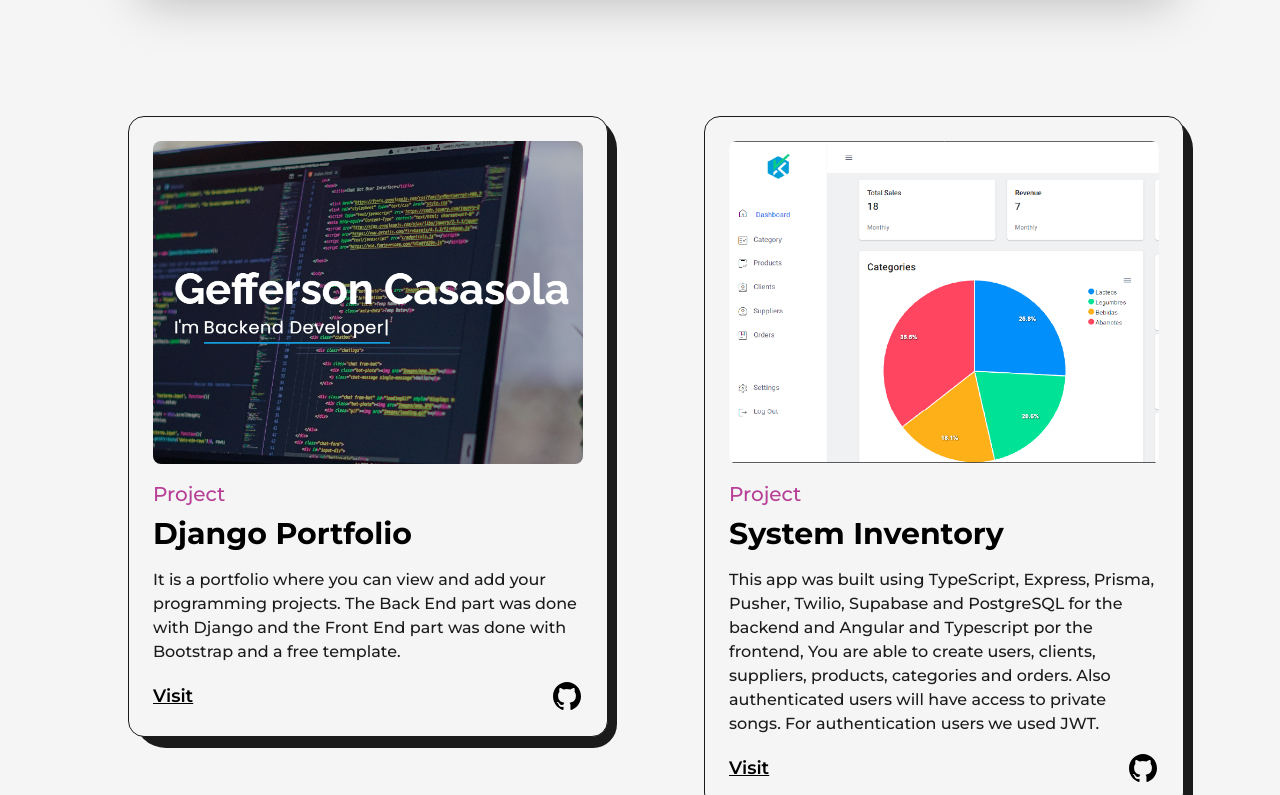
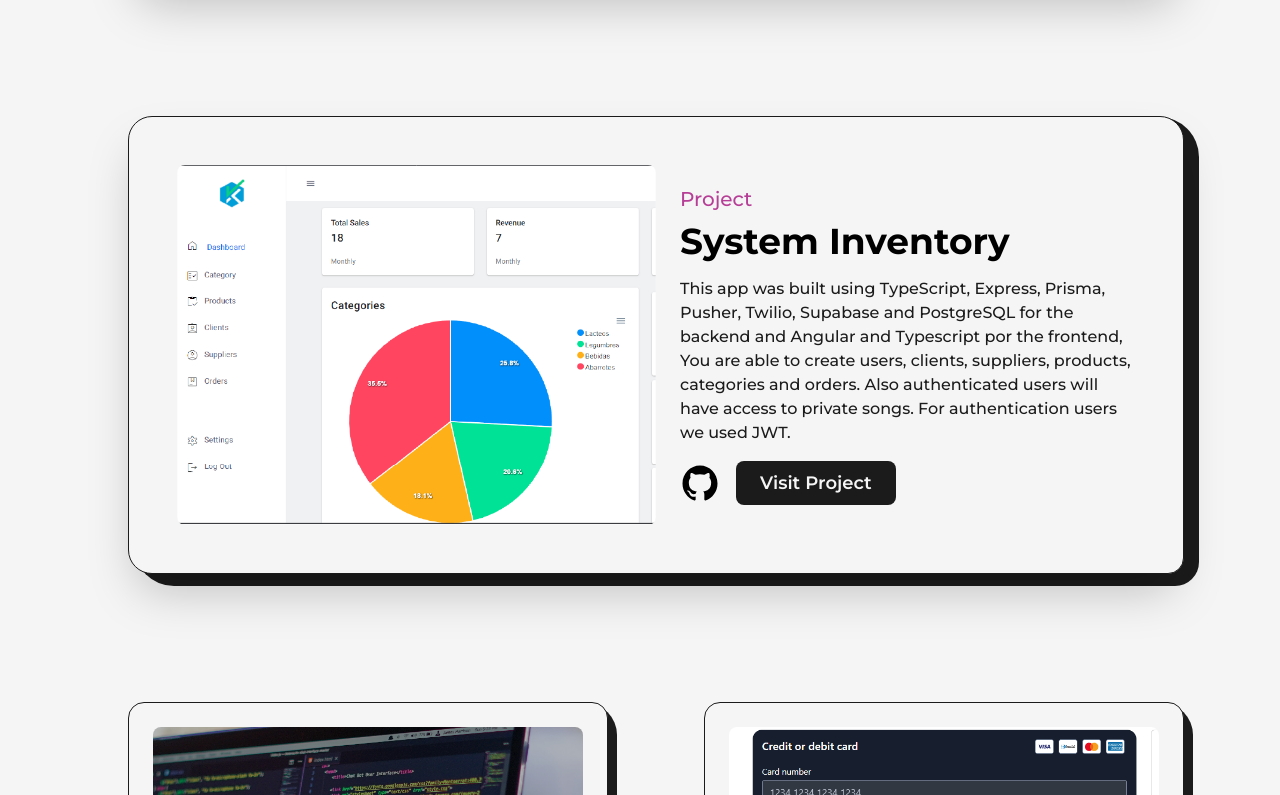
Before and after one commit to Geffrerson7/portfolio-web, a Next.js app: page /projects in a window 1280 px wide. Shown: the part 3425-4220 px from the top of the page. Built offline with nearby package versions, Linux system fonts and the light colour scheme.

Commit message:
Add responsiveness to the projects page

```diff
--- a/src/components/HireMe.js
+++ b/src/components/HireMe.js
@@ -4,7 +4,7 @@ import Link from 'next/link'
 
 const HireMe = () => {
     return (
-        <div className='fixed left-4 bottom-4 flex items-center justify-center overflow-hidden md:right-8 md:left-auto md:top-0 md:bottom-auto md:absolute'>
+        <div className='fixed left-4 bottom-4 flex items-center justify-center overflow-hidden md:right-8 md:left-auto md:top-0 md:bottom-auto md:absolute sm:right-0'>
             <div className='w-48 h-auto flex items-center justify-center relative md:w-24'>
                 <CircularText className={"fill-dark animate-spin-slow dark:fill-light"} />
                 <Link href="mailto:gefferson.casasola@gmail.com" className='flex items-center justify-center absolute left-1/2 top-1/2 -translate-x-1/2 -translate-y-1/2 bg-dark text-light shadow-md border border-solid border-dark w-20 h-20 rounded-full font-semibold hover:bg-light hover:text-dark
--- a/src/components/PopUpModal.js
+++ b/src/components/PopUpModal.js
@@ -7,11 +7,11 @@ import { AiFillFire } from 'react-icons/ai'
 const PopUpModal = ({ srcImg, description }) => {
     const [showModal, setShowModal] = useState(false)
     return (
-        <div className='flex md:flex-col justify-center items-center mt-5'>
+        <div className='flex md:flex-col justify-center items-center mt-2'>
 
             {showModal ?
                 (
-                    <div className='mt-10 flex justify-center items-center flex-col w-auto rounded-lg shadow-xl h-auto p-2 dark:bg-light md:w-[50%] md:h-[50%] lg:w-[75%] lg:h-[75%]'>
+                    <div className='mt-1 flex justify-center items-center flex-col w-auto rounded-lg shadow-xl h-auto p-2 dark:bg-light md:w-[50%] md:h-[50%] lg:w-[75%] lg:h-[75%]'>
                         <Image src={srcImg} />
                         <h2 className='text-base mt-2 mx-4 text-primary font semibold text-center md:text-small sm:text-xs md:text-center sm:text-center'>{description}</h2>
                         <button className='my-5 w-auto px-8 h-10 bg-blue-600 text-white rounded-md shadow hover:shadow-lg font-semibold md:h-5 md:px-4 md:text-small sm:text-xs md:text-center sm:text-center'
--- a/src/pages/about.js
+++ b/src/pages/about.js
@@ -71,7 +71,7 @@ const about = () => {
             <main className='flex w-full flex-col items-center justify-center dark:text-light'>
                 <Layout className='pt-16'>
                     <AnimatedText text="Simplify people&#39;s work creatively through programming so that they can save time and money!" className='mb-16 lg:!text-7xl sm:!text-6xl xs:!text-4xl sm:mb-8' />
-                    <div className='grid w-full grid-cols-8 gap-16 sm:gap-8'>
+                    <div className='grid w-full grid-cols-8 gap-16 sm:gap-8 xl:grid-cols-5'>
                         <div className='col-span-3 flex flex-col items-start justify-start xl:col-span-5'>
                             <h2 className='mb-4 text-lg font-bold uppercase text-dark/75 dark:text-light'>Biography</h2>
                             <p className='font-medium'>
--- a/src/pages/airlineCheckIn.js
+++ b/src/pages/airlineCheckIn.js
@@ -81,7 +81,7 @@ const airlineCheckIn = () => {
                     <div className='w-full flex flex-col items-center md:text-small sm:text-xs md:text-center sm:text-center'>
                         <p>Succesfully response</p>
                         <PopUpModal srcImg={response200Img} description="Succesfully response"/>
-                        <p className='mt-8'>Flight not found and error response</p>
+                        <p className='mt-32 xl:mt-16'>Flight not found and error response</p>
                         <PopUpModal srcImg={response404and400Img} description="Flight not found and error response"/>
                     </div>
                 </ul>
--- a/src/pages/projects.js
+++ b/src/pages/projects.js
@@ -12,32 +12,33 @@ import moviesImg from '../../public/images/projects/movies-api.png'
 import portfolioDjangoImg from '../../public/images/projects/django-portfolio.png'
 import inventorySystemImg from '../../public/images/projects/inventory-sys.png'
 import rickAndMortyImg from '../../public/images/projects/rick-and-morty-app.png'
+import lambdaFunctionImg from '../../public/images/projects/lambda-function.png'
 import { motion } from 'framer-motion'
 
 const FramerImage = motion(Image)
 
 const FeaturedProject = ({ type, title, summary, img, link, github }) => {
     return (
-        <article className='w-full flex items-center justify-between relative rounded-br-2xl rounded-3xl border border-solid border-dark bg-light shadow-2xl p-12 dark:bg-dark dark:border-light'>
-            <div  className='absolute top-0 -right-4 -z-10 w-[101%] h-[103%] rounded-[2.5rem] bg-dark rounded-br-3xl dark:bg-light'  />
-            <Link href={link} target="_blank" className='w-1/2 cursor-pointer overflow-hidden rounded-lg'>
+        <article className='w-full flex items-center justify-between relative rounded-br-2xl rounded-3xl border border-solid border-dark bg-light shadow-2xl p-12 dark:bg-dark dark:border-light lg:flex-col lg:p-8 xs:rounded-2xl xs:rounded-br-3xl xs:p-4'>
+            <div  className='absolute top-0 -right-4 -z-10 w-[101%] h-[103%] rounded-[2.5rem] bg-dark rounded-br-3xl dark:bg-light xs:-right-2 sm:h-[102%] xs:w-full xs:rounded-[1.5rem]'  />
+            <Link href={link} target="_blank" className='w-1/2 cursor-pointer overflow-hidden rounded-lg lg:w-full'>
                 <FramerImage src={img} alt={title} className='w-full h-auto'
                 whileHover={{scale:1.05}} transition={{duration:0.2}}
                 priority
                 sizes="(max-width: 768px) 100vw, (max-width: 1200px) 50vw, 50vw"
                 />
             </Link>
-            <div className='w-1/2 flex flex-col items-start justify-between pl-6'>
-                <span className='text-primary font-medium text-xl dark:text-primaryDark'>{type}</span>
+            <div className='w-1/2 flex flex-col items-start justify-between pl-6 lg:w-full lg:pl-0 lg:pt-6'>
+                <span className='text-primary font-medium text-xl dark:text-primaryDark xs:text-base'>{type}</span>
                 <Link href={link} target="_blank" className='hover:underline underline-offset-2'>
-                    <h2 className='my-2 w-full text-left text-4xl font-bold dark:text-light'>{title}</h2>
+                    <h2 className='my-2 w-full text-left text-4xl font-bold dark:text-light sm:text-sm'>{title}</h2>
                 </Link>
-                <p className='my-2 font-medium text-dark dark:text-light'>{summary}</p>
+                <p className='my-2 font-medium text-dark dark:text-light sm:text-sm'>{summary}</p>
                 <div className='mt-2 flex items-center'>
                     <Link href={github} target="_blank" className='w-10'>
                         <GitHubIcon />
                     </Link>
-                    <Link href={link} target="_self" className='ml-4 rounded-lg bg-dark text-light p-2 px-6 text-lg font-semibold dark:bg-light dark:text-dark'>
+                    <Link href={link} target="_self" className='ml-4 rounded-lg bg-dark text-light p-2 px-6 text-lg font-semibold dark:bg-light dark:text-dark sm:px-4 sm:text-base'>
                         Visit Project
                     </Link>
                 </div>
@@ -49,24 +50,24 @@ const FeaturedProject = ({ type, title, summary, img, link, github }) => {
 const Project = ({ type, title, summary, img, link, github }) => {
 
     return (
-        <article className='w-full flex flex-col items-center justify-center rounded-2xl border border-solid border-dark bg-light p-6 relative dark:bg-dark dark:border-light'>
-            <div  className='absolute top-0 -right-2.5 -z-10 w-[101%] h-[102%] rounded-[2rem] bg-dark rounded-br-3xl dark:bg-light'  />
+        <article className='w-full flex flex-col items-center justify-center rounded-2xl border border-solid border-dark bg-light p-6 relative dark:bg-dark dark:border-light xs:p-4'>
+            <div  className='absolute top-0 -right-2.5 -z-10 w-[101%] h-[102%] rounded-[2rem] bg-dark rounded-br-3xl dark:bg-light md:-right-2 md:w-[101%] md:h-[101%] xs-rounded-[1.5rem]'  />
             <Link href={link} target="_blank" className='w-full cursor-pointer overflow-hidden rounded-lg'>
                 <FramerImage src={img} alt={title} className='w-full h-auto'
                 whileHover={{scale:1.05}} transition={{duration:0.2}}
                 />
             </Link>
             <div className='w-full flex flex-col items-start justify-between mt-4'>
-                <span className='text-primary font-medium text-xl dark:text-primaryDark'>{type}</span>
+                <span className='text-primary font-medium text-xl dark:text-primaryDark lg:text-lg md:text-base'>{type}</span>
                 <Link href={link} target="_blank" className='hover:underline underline-offset-2'>
-                    <h2 className='my-2 w-full text-left text-3xl font-bold'>{title}</h2>
+                    <h2 className='my-2 w-full text-left text-3xl font-bold lg:text-2xl'>{title}</h2>
                 </Link>
-                <p className='my-2 font-medium text-dark dark:text-light'>{summary}</p>
+                <p className='my-2 font-medium text-dark dark:text-light sm:text-sm'>{summary}</p>
                 <div className='w-full mt-2 flex items-center justify-between'>
-                    <Link href={link} target="_self" className='text-lg font-semibold underline'>
+                    <Link href={link} target="_self" className='text-lg font-semibold underline md:text-base'>
                         Visit
                     </Link>
-                    <Link href={github} target="_blank" className='w-8'>
+                    <Link href={github} target="_blank" className='w-8 md:w-6'>
                         <GitHubIcon />
                     </Link>
 
@@ -85,8 +86,8 @@ const projects = () => {
             </Head>
             <main className='w-full mb-16 flex flex-col items-center justify-center dark:text-light'>
                 <Layout className='pt-16'>
-                    <AnimatedText text="Check out my GitHub projects" className='mb-16' />
-                    <div className='grid grid-cols-12 gap-24 gap-y-32'>
+                    <AnimatedText text="Check out my GitHub projects" className='mb-16 lg:!text-7xl sm:mb-8 sm:!text-6xl xs:!text-4xl' />
+                    <div className='grid grid-cols-12 gap-24 gap-y-32 xl:gap-x-16 lg:gap-x-8 md:gap-y-24 sm:gap-x-0'>
                         <div className='col-span-12'>
                             <FeaturedProject
                                 title="Airline check-in"
@@ -140,20 +141,8 @@ const projects = () => {
                                 type="Featured Project"
                             />
                         </div>
-                        <div className='col-span-6'>
-                            <Project
-                                title="Django Portfolio"
-                                img={portfolioDjangoImg}
-                                summary="It is a portfolio where you can view and add your programming projects.
-                                The Back End part was done with Django and the Front End part was done
-                                with Bootstrap and a free template."
-                                link="/"
-                                github="https://github.com/Geffrerson7/PORTFOLIO-DJANGO"
-                                type="Project"
-                            />
-                        </div>
-                        <div className='col-span-6'>
-                            <Project
+                        <div className='col-span-12'>
+                            <FeaturedProject
                                 title="System Inventory"
                                 img={inventorySystemImg}
                                 summary="This app was built using TypeScript, Express, Prisma, Pusher, Twilio,
@@ -166,6 +155,28 @@ const projects = () => {
                                 type="Project"
                             />
                         </div>
+                        <div className='col-span-6 sm:col-span-12'>
+                            <Project
+                                title="Django Portfolio"
+                                img={portfolioDjangoImg}
+                                summary="It is a portfolio where you can view and add your programming projects.
+                                The Back End part was done with Django and the Front End part was done
+                                with Bootstrap and a free template."
+                                link="/"
+                                github="https://github.com/Geffrerson7/PORTFOLIO-DJANGO"
+                                type="Project"
+                            />
+                        </div>
+                        <div className='col-span-6 sm:col-span-12'>
+                            <Project
+                                title="Mercadopago Lambda function"
+                                img={lambdaFunctionImg}
+                                summary="Lambda function for an endpoint that creates a payment with the MercadoPago library in Python, using AWS Lambda and API Gateway services."
+                                link="/"
+                                github="https://github.com/Geffrerson7/Lambda-function-U6"
+                                type="Project"
+                            />
+                        </div>
 
                     </div>
                 </Layout>
```
Also changed, not shown: public/images/projects/lambda-function.png (added).
